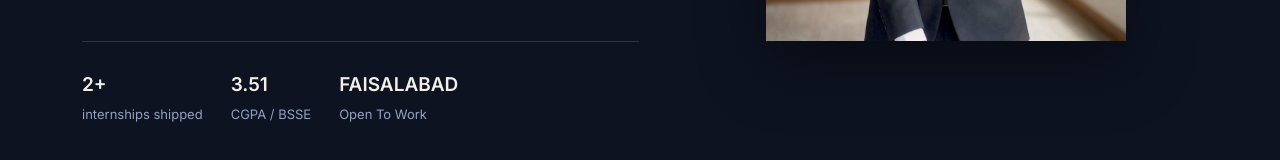
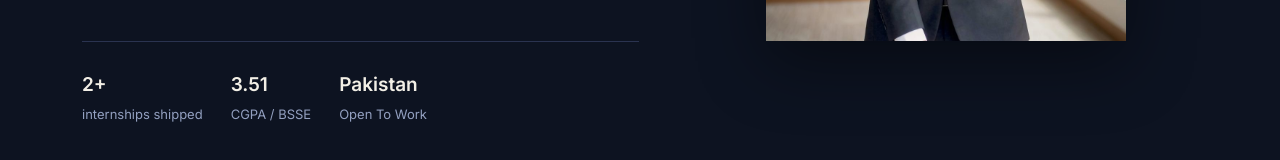
Before and after one commit to ali719386/ali-hasnain-portfolio, a React (Vite) app: page / in a window 1280 px wide. Shown: the part 545-705 px from the top of the page. Built offline with nearby package versions, Linux system fonts and the light colour scheme.

Commit message:
Update hero text and portfolio fixes

```diff
--- a/src/components/Contact.jsx
+++ b/src/components/Contact.jsx
@@ -56,7 +56,7 @@ export default function Contact() {
           <h3 className="contact-subheading">Get in touch with me</h3>
           <p className="contact-lede">
             Open to full-time backend / full-stack roles in Pakistan, and freelance work.
-            Faisalabad-based, happy to relocate to Lahore for the right on-site role.
+            Faisalabad-based, happy to relocate for on-site roles.
           </p>
         </div>
 
--- a/src/components/Hero.jsx
+++ b/src/components/Hero.jsx
@@ -95,7 +95,7 @@ export default function Hero() {
           <div className="hero-meta">
             <div><span className="hero-meta-num">2+</span> internships shipped</div>
             <div><span className="hero-meta-num">3.51</span> CGPA / BSSE</div>
-            <div><span className="hero-meta-num">FAISALABAD</span> Open To Work</div>
+            <div><span className="hero-meta-num">Pakistan</span> Open To Work</div>
           </div>
         </div>
 
```
